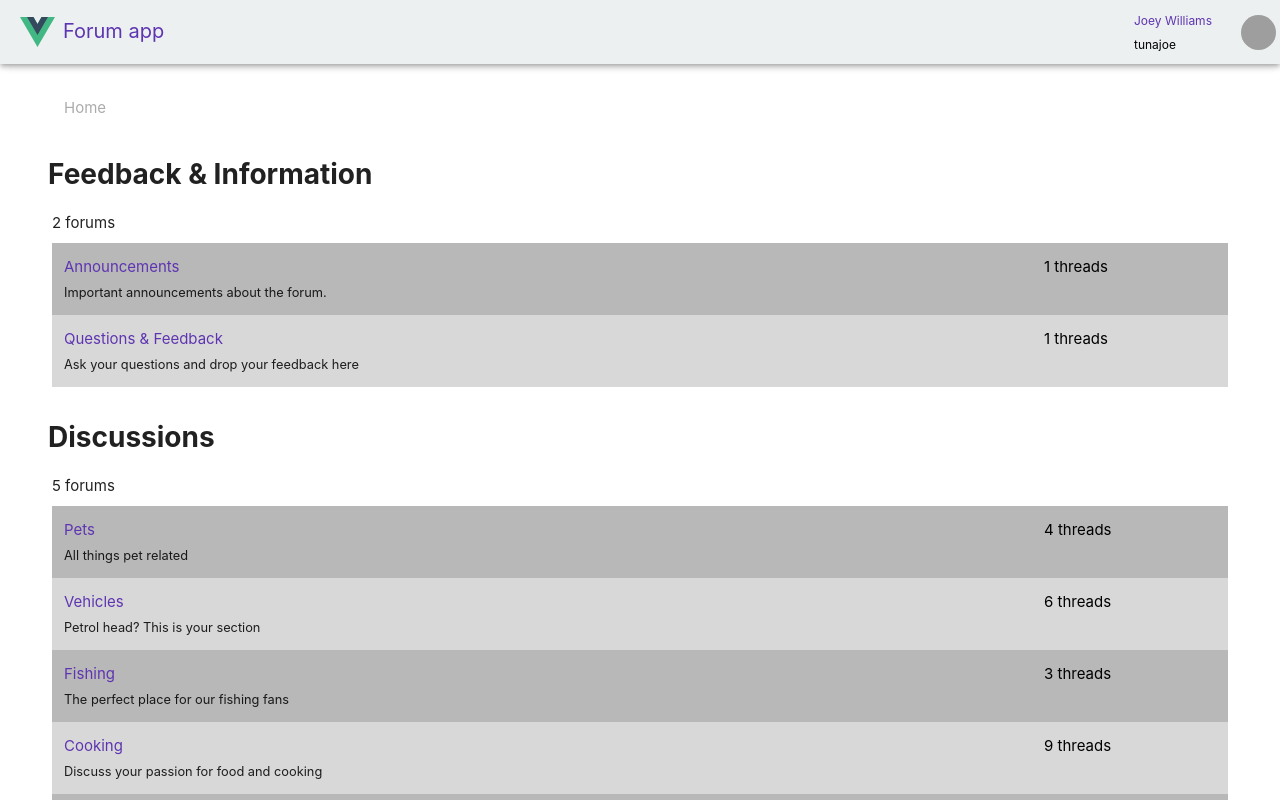
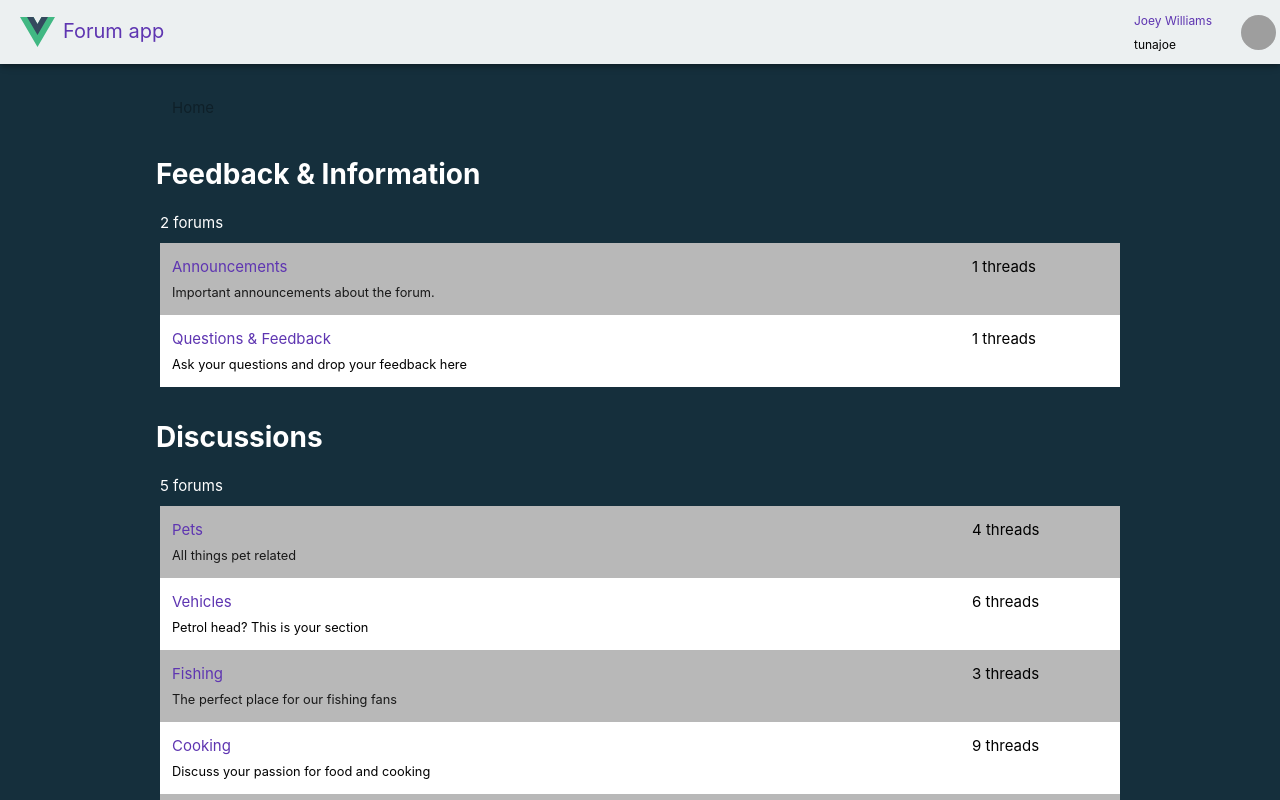
Before and after one commit to gtopsis/simple-vue3-forum, a Vue app: page / in a window 1280 px wide. Shown: the top 800 px of the page. Built offline with nearby package versions, Linux system fonts and the light colour scheme; grey boxes are pictures that could not be loaded.

Commit message:
Change color palette of the app

```diff
--- a/src/App.vue
+++ b/src/App.vue
@@ -11,7 +11,7 @@ const loggedInUser = computed(() => getUserById.value(useAuthStore().authUserId)
 </script>
 
 <template>
-  <v-app>
+  <v-app class="app">
     <v-app-bar app dark color="#ECF0F1">
       <v-app-bar-title class="pr-2">
         <img alt="Vue logo" class="logo" src="@/assets/logo.svg" />
@@ -42,7 +42,7 @@ const loggedInUser = computed(() => getUserById.value(useAuthStore().authUserId)
         </v-row>
       </template>
     </v-app-bar>
-    <v-main class="px-2">
+    <v-main class="px-2 main-content">
       <RouterView />
     </v-main>
   </v-app>
@@ -60,6 +60,15 @@ const loggedInUser = computed(() => getUserById.value(useAuthStore().authUserId)
 
 .user-profile-status {
   width: 150px;
+}
+
+.main-content {
+  max-width: 1000px;
+  margin: 0 auto;
+}
+
+.app {
+  background-color: #152f3c;
 }
 
 nav {
--- a/src/components/CategoriesListing.vue
+++ b/src/components/CategoriesListing.vue
@@ -16,7 +16,7 @@ const getCategoryForums = (categoryId: string) => {
   <v-container class="px-0" fluid>
     <v-row>
       <v-col v-for="category in props.categories" :key="category.id" cols="12">
-        <h2>{{ category.name }}</h2>
+        <h2 class="text-white">{{ category.name }}</h2>
         <ForumsListing :forums="getCategoryForums(category.id)"></ForumsListing>
       </v-col>
     </v-row>
--- a/src/components/ForumItem.vue
+++ b/src/components/ForumItem.vue
@@ -15,7 +15,7 @@ const textForNumberOfThreads = computed(() => {
 </script>
 
 <template>
-  <v-row class="forum" :class="order % 2 ? 'bg-grey-light' : 'bg-grey-dark'">
+  <v-row class="forum" :class="order % 2 ? 'bg-white' : 'bg-grey-dark'">
     <v-col cols="5">
       <RouterLink
         :to="{ name: 'forumView', params: { forumId: props.forum.id } }"
@@ -35,8 +35,8 @@ const textForNumberOfThreads = computed(() => {
 </template>
 
 <style scoped>
-.bg-grey-light {
-  background-color: #d9d8d8;
+.bg-white {
+  background-color: #fff;
 }
 .bg-grey-dark {
   background-color: #b8b8b8;
--- a/src/components/ForumsListing.vue
+++ b/src/components/ForumsListing.vue
@@ -11,7 +11,7 @@ const props = defineProps<{
   <v-container fluid>
     <v-row>
       <v-col cols="auto" class="pa-0 mb-2">
-        <span class="">{{ props.forums.length }} forums</span>
+        <span class="text-white">{{ props.forums.length }} forums</span>
       </v-col>
     </v-row>
 
--- a/src/components/TheBreadcrumb.vue
+++ b/src/components/TheBreadcrumb.vue
@@ -46,4 +46,8 @@ if (currentRouteName.value === 'forumView') {
   </div>
 </template>
 
-<style scoped></style>
+<style scoped>
+.v-breadcrumbs-item {
+  color: white !important;
+}
+</style>
--- a/src/components/ThreadItem.vue
+++ b/src/components/ThreadItem.vue
@@ -61,5 +61,6 @@ const user = computed(() => getUserById.value(props.thread.userId))
 .forum {
   border: 1px solid var(--vt-c-divider-light-1);
   border-radius: 5px;
+  background-color: #fff;
 }
 </style>
--- a/src/components/ThreadsListing.vue
+++ b/src/components/ThreadsListing.vue
@@ -11,7 +11,7 @@ const props = defineProps<{
   <v-container fluid class="px-0">
     <v-row>
       <v-col cols="auto" align-self="center">
-        <span class="">{{ threads.length }} threads</span>
+        <span class="text-white">{{ threads.length }} threads</span>
       </v-col>
     </v-row>
 
--- a/src/views/NotFoundView.vue
+++ b/src/views/NotFoundView.vue
@@ -5,7 +5,7 @@
     <v-row no-gutters align="center" justify="center" class="pa-4">
       <v-col class="page-content">
         <v-col cols="auto">
-          <h2 class="green">Opps! The dog ate the page you're looking for.</h2>
+          <h2 class="text-white">Opps! The dog ate the page you're looking for.</h2>
           <RouterLink :to="{ name: 'home' }">View all categories instead</RouterLink>
         </v-col>
         <v-col cols="auto">
--- a/src/views/ThreadView.vue
+++ b/src/views/ThreadView.vue
@@ -45,7 +45,7 @@ const openModal = () => {
       </v-col>
       <v-spacer></v-spacer>
       <v-col cols="auto" align-self="center">
-        <span class="posts-counter text-right">{{ thread?.posts.length }} posts</span>
+        <span class="posts-counter text-white text-right">{{ thread?.posts.length }} posts</span>
       </v-col>
     </v-row>
 
--- a/src/views/UserView.vue
+++ b/src/views/UserView.vue
@@ -23,7 +23,7 @@ const userPosts = postsStore.getPostsByUserId(user.value?.id!)
       </v-col>
       <v-spacer></v-spacer>
       <v-col lg="8" md="7" sm="12">
-        <h4>User activity</h4>
+        <h4 class="text-white">User activity</h4>
 
         <PostsListing :posts="userPosts"></PostsListing>
       </v-col>
```
